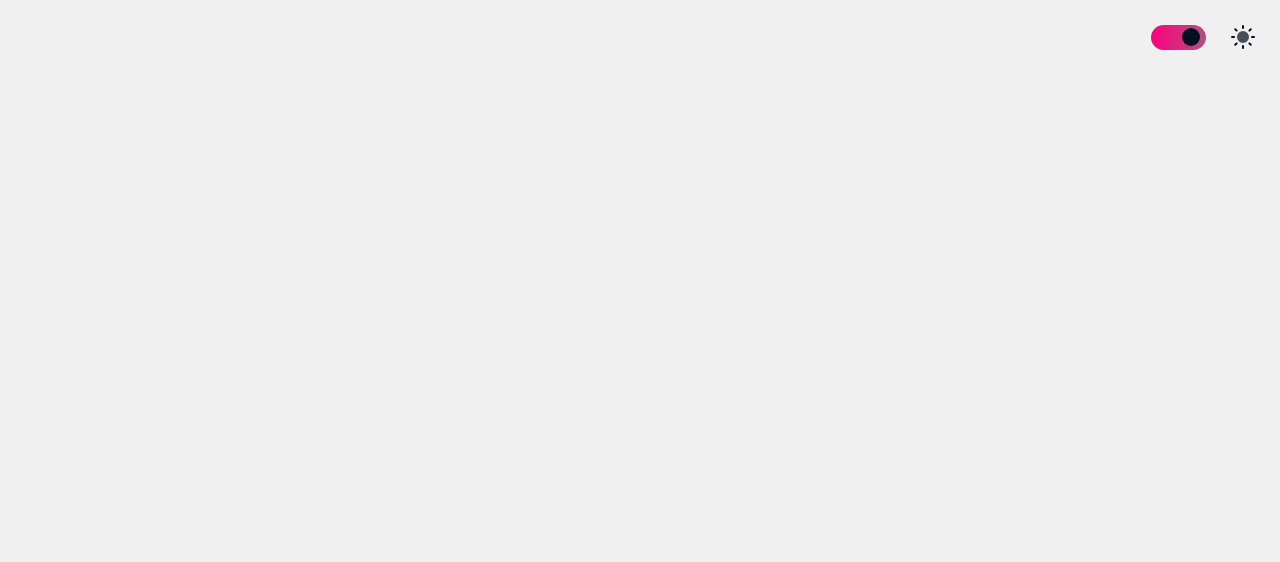
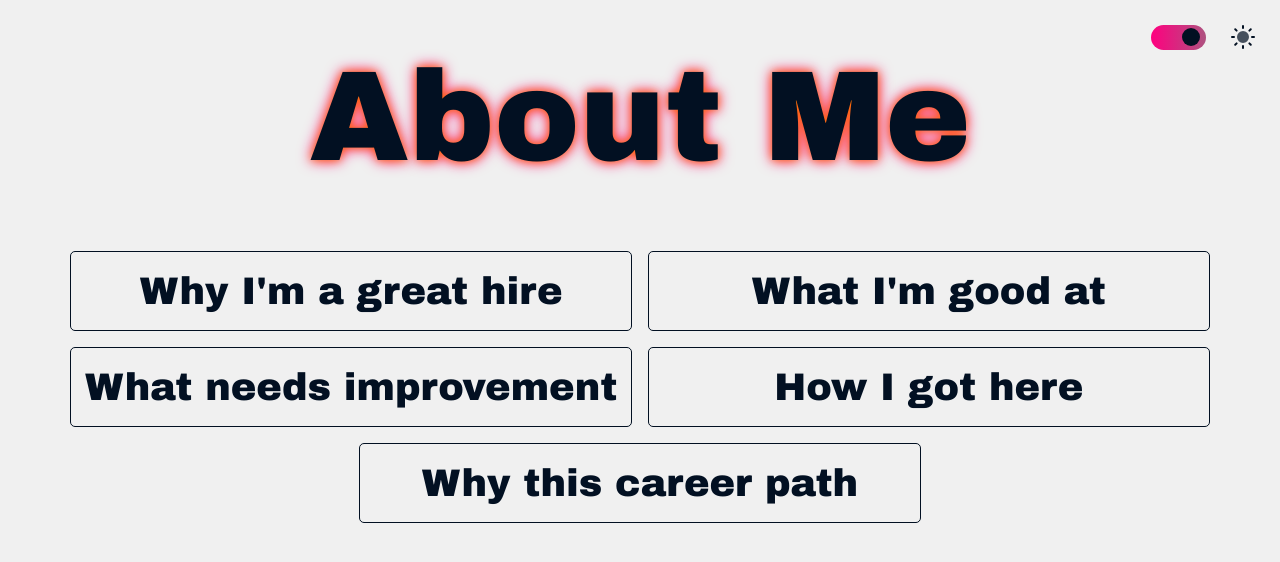
Before and after one commit to aaronparisi/portfolio_v4, a React (Create React App) app: page /about in a window 1280 px wide. Before the commit this address had no page. Shown: the top 562 px of the page. Built offline with nearby package versions, Linux system fonts and the light colour scheme; a web font is replaced by a local one.

Commit message:
restored about page

```diff
--- a/src/App.tsx
+++ b/src/App.tsx
@@ -124,6 +124,7 @@ function App() {
               <Router>
                 <Routes>
                   <Route path="/" element={<Greeting />} />
+                  <Route path="/about" element={<About />} />
                 </Routes>
               </Router>
             )}
--- a/src/components/GreetingFooter.tsx
+++ b/src/components/GreetingFooter.tsx
@@ -29,6 +29,12 @@ const GreetingFooter: React.FC<GreetingFooterProps> = () => {
         newTab={true}
         from={'greeting'}
       />
+      <NavButton
+        href="/about"
+        newTab={false}
+        content="About Me"
+        from={'greeting'}
+      />
     </animated.section>
   );
 };
```
